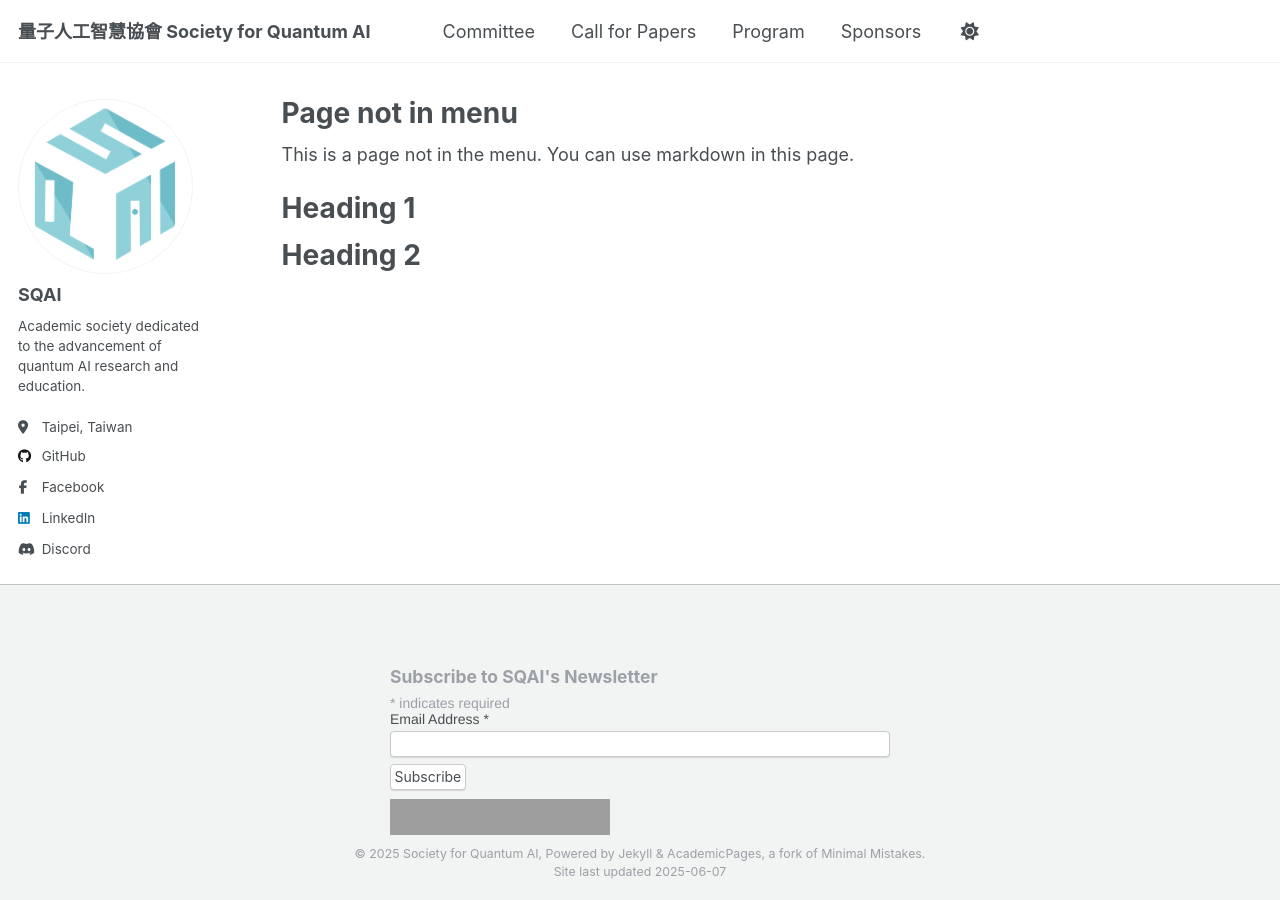
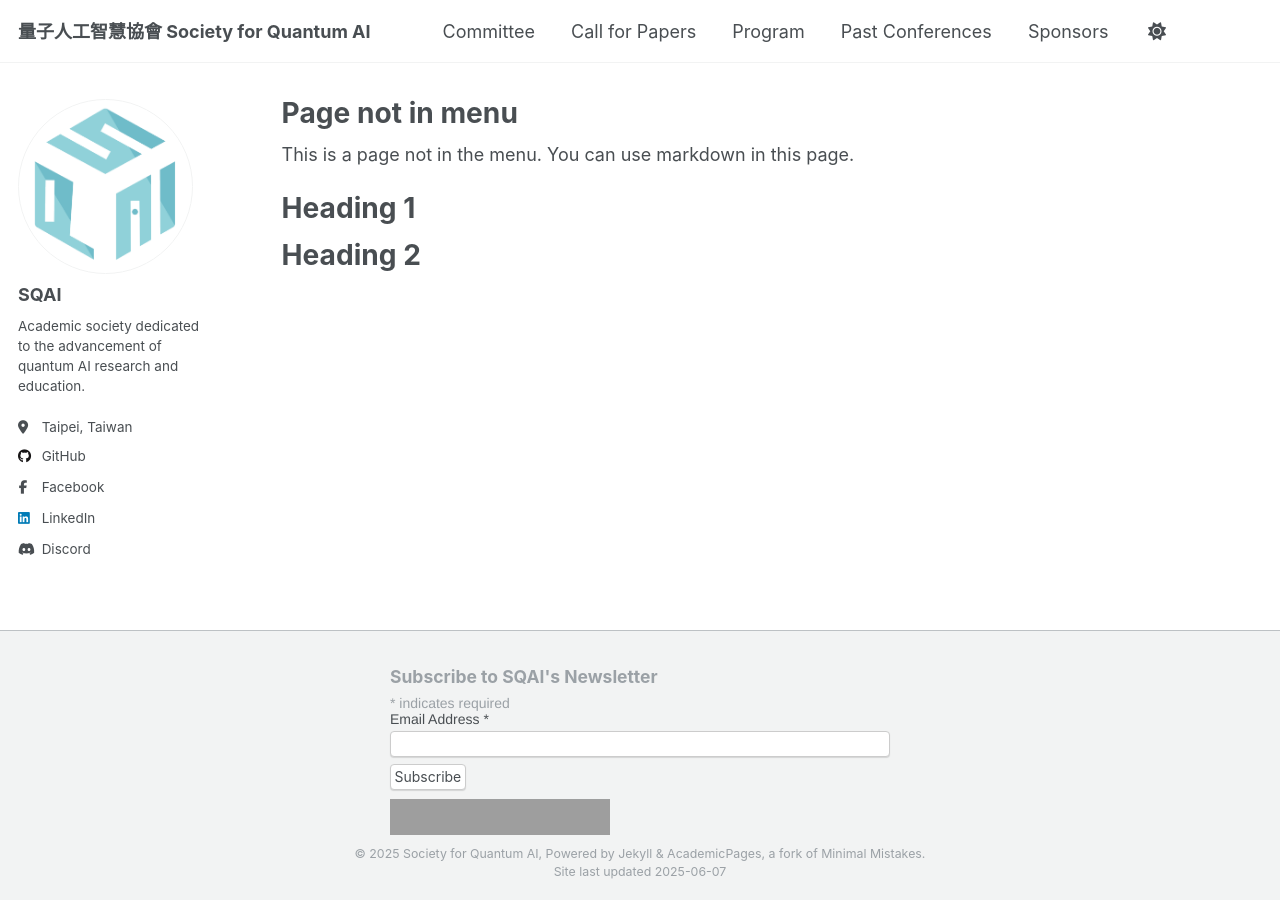
Before and after one commit to danielqnow/QuantumIntelligenceSociety.github.io, a Jekyll site: the page built from _pages/non-menu-page.md, in a window 1280 px wide. Built offline with Jekyll 4.4.1, drawn with Linux system fonts in a browser that asks for light colours; comment, search, counter and statistics services are not loaded; grey boxes are pictures that could not be loaded.

Commit message:
Fix navbar page display

```diff
--- a/_data/navigation.yml
+++ b/_data/navigation.yml
@@ -14,5 +14,7 @@ main:
     url: /cfp/
   - title: "Program"
     url: /program/
+  - title: "Past Conferences"
+    url: /past/
   - title: "Sponsors"
     url: /sponsors/
--- a/_includes/footer.html
+++ b/_includes/footer.html
@@ -1,7 +1,7 @@
 {% include base_path %}
 
 <!-- Newsletter Signup (Mailchimp) -->
-<div id="mc_embed_shell" style="display: flex; justify-content: center;">
+<div id="mc_embed_shell">
   <link href="//cdn-images.mailchimp.com/embedcode/classic-061523.css" rel="stylesheet" type="text/css">
   <style type="text/css">
     #mc_embed_signup {
@@ -9,7 +9,7 @@
       clear: left;
       font: 14px Helvetica,Arial,sans-serif;
       width: 100%;
-      margin: 2em 0 0 0;
+      margin: 0 !important;
       padding: 0;
       display: block;
     }
@@ -17,6 +17,15 @@
       margin-left: auto !important;
       margin-right: auto !important;
       max-width: 500px;
+    }
+    .page__content {
+      padding-bottom: 0 !important;
+      margin-bottom: 0 !important;
+    }
+    .page__content:after {
+      content: none !important;
+      display: none !important;
+      height: 0 !important;
     }
   </style>
   <div id="mc_embed_signup">
```
